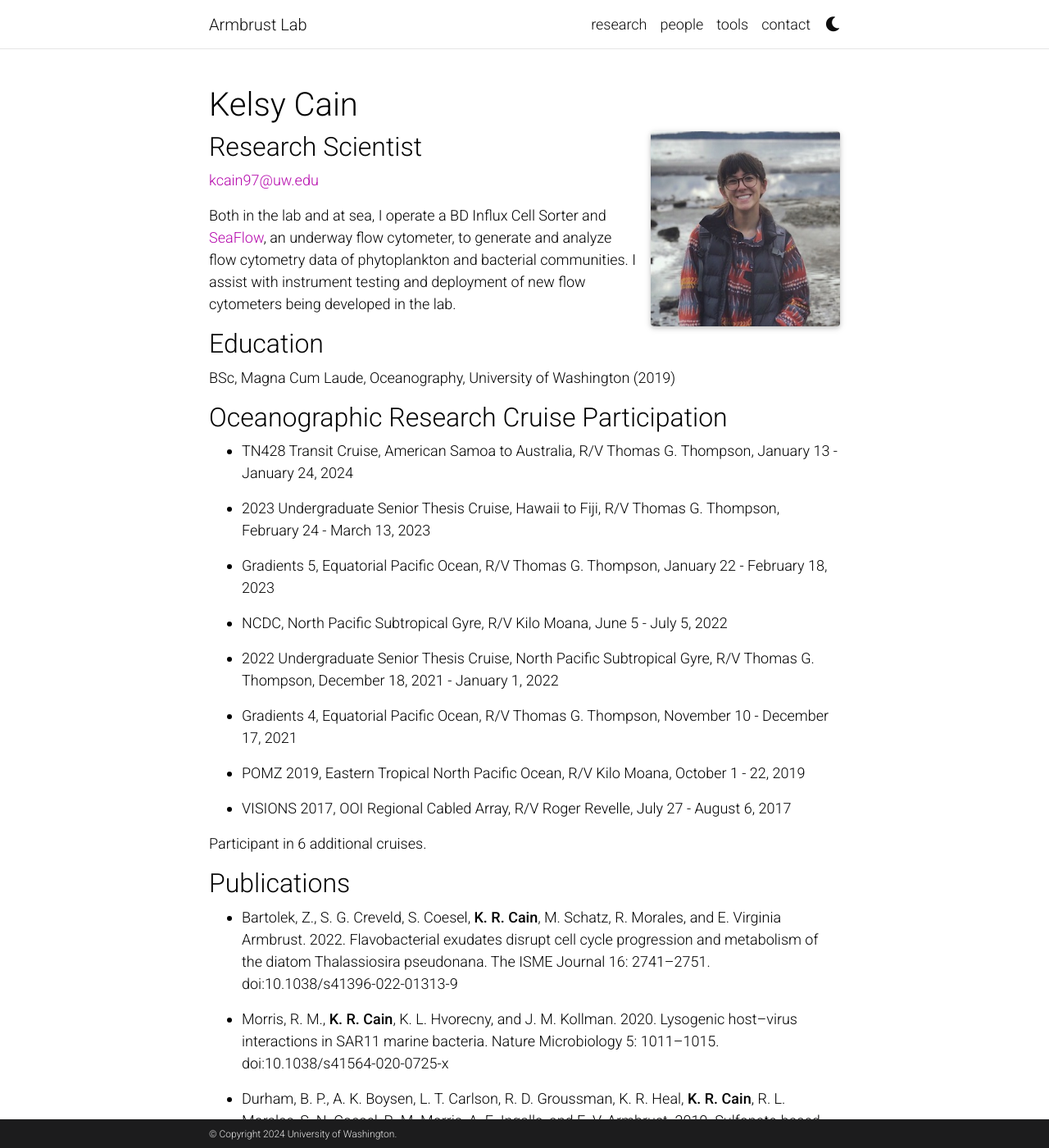
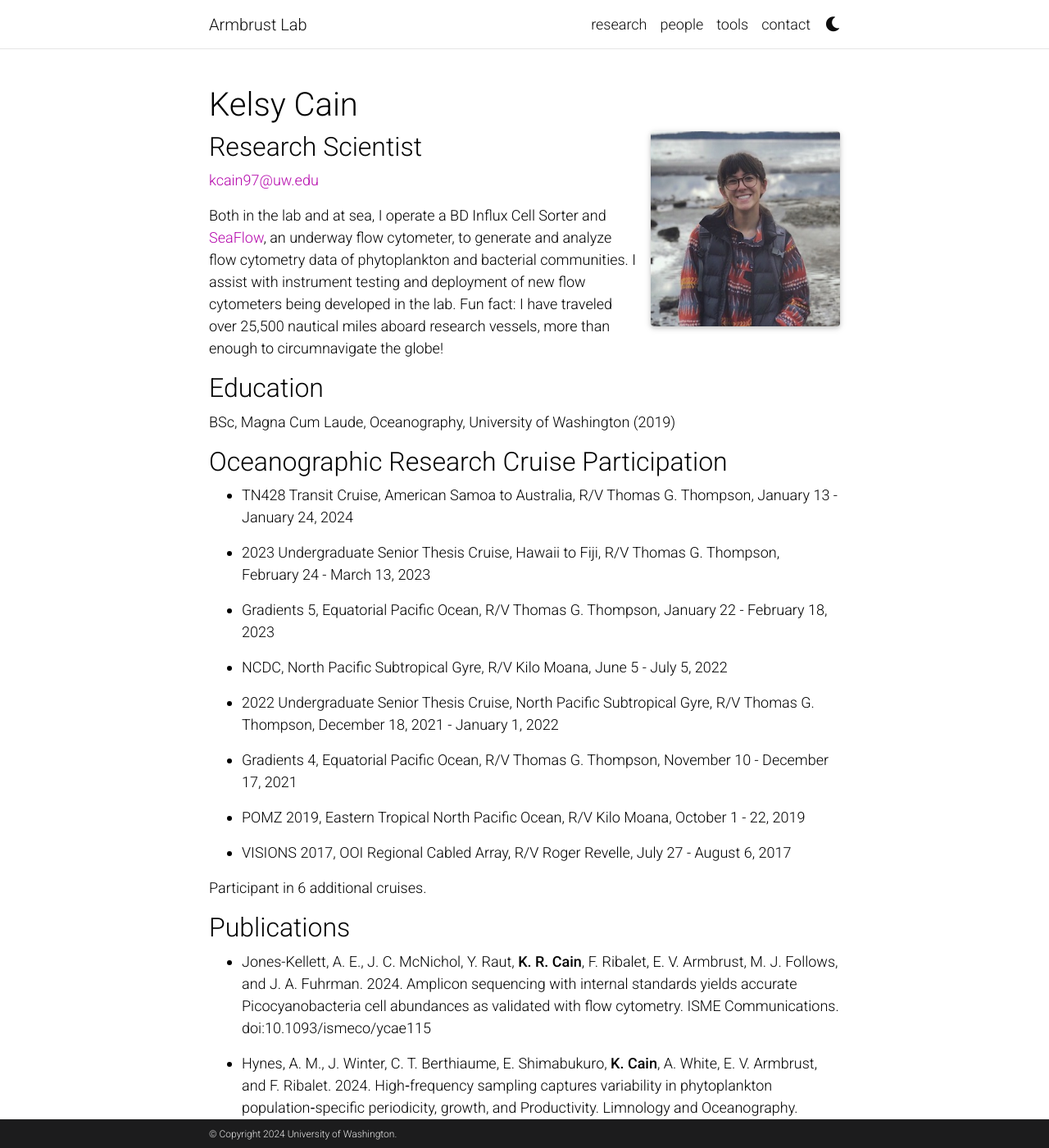
Before and after one commit to armbrustlab/armbrustlab.github.io, a Jekyll site: the page built from _people/cain.md, in a window 1280 px wide and 1400 px high. Shown: the whole window at 82% size. Built offline with Jekyll 4.4.1, drawn with Linux system fonts in a browser that asks for light colours; full-size pictures stand in for the smaller copies a plugin makes; comment, search, counter and statistics services are not loaded; a style sheet for code colours, icons or effects is not loaded.

Commit message:
Updated cain.md

```diff
--- a/_people/cain.md
+++ b/_people/cain.md
@@ -11,7 +11,7 @@ profile:
 
 <kcain97@uw.edu>
 
-Both in the lab and at sea, I operate a BD Influx Cell Sorter and [SeaFlow](https://seaflow.netlify.com/), an underway flow cytometer, to generate and analyze flow cytometry data of phytoplankton and bacterial communities. I assist with instrument testing and deployment of new flow cytometers being developed in the lab.
+Both in the lab and at sea, I operate a BD Influx Cell Sorter and [SeaFlow](https://seaflow.netlify.com/), an underway flow cytometer, to generate and analyze flow cytometry data of phytoplankton and bacterial communities. I assist with instrument testing and deployment of new flow cytometers being developed in the lab. Fun fact: I have traveled over 25,500 nautical miles aboard research vessels, more than enough to circumnavigate the globe!
 
 ## Education
 BSc, Magna Cum Laude, Oceanography, University of Washington (2019)
@@ -36,6 +36,10 @@ BSc, Magna Cum Laude, Oceanography, University of Washington (2019)
 Participant in 6 additional cruises.
 
 ## Publications
+* Jones-Kellett, A. E., J. C. McNichol, Y. Raut, **K. R. Cain**, F. Ribalet, E. V. Armbrust, M. J. Follows, and J. A. Fuhrman. 2024. Amplicon sequencing with internal standards yields accurate Picocyanobacteria cell abundances as validated with flow cytometry. ISME Communications. doi:10.1093/ismeco/ycae115
+
+* Hynes, A. M., J. Winter, C. T. Berthiaume, E. Shimabukuro, **K. Cain**, A. White, E. V. Armbrust, and F. Ribalet. 2024. High‐frequency sampling captures variability in phytoplankton population‐specific periodicity, growth, and Productivity. Limnology and Oceanography. doi:10.1002/lno.12683
+
 * Bartolek, Z., S. G. Creveld, S. Coesel, **K. R. Cain**, M. Schatz, R. Morales, and E. Virginia Armbrust. 2022. Flavobacterial exudates disrupt cell cycle progression and metabolism of the diatom Thalassiosira pseudonana. The ISME Journal 16: 2741–2751. doi:10.1038/s41396-022-01313-9
 
 * Morris, R. M., **K. R. Cain**, K. L. Hvorecny, and J. M. Kollman. 2020. Lysogenic host–virus interactions in SAR11 marine bacteria. Nature Microbiology 5: 1011–1015. doi:10.1038/s41564-020-0725-x
```
